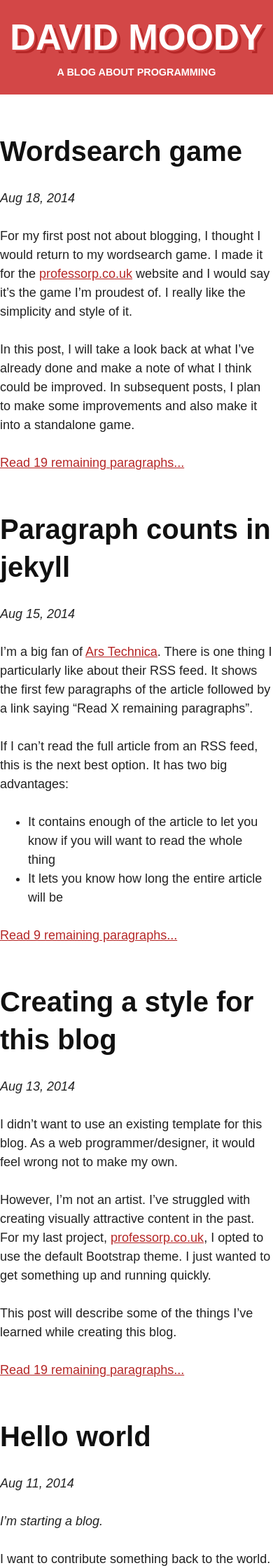
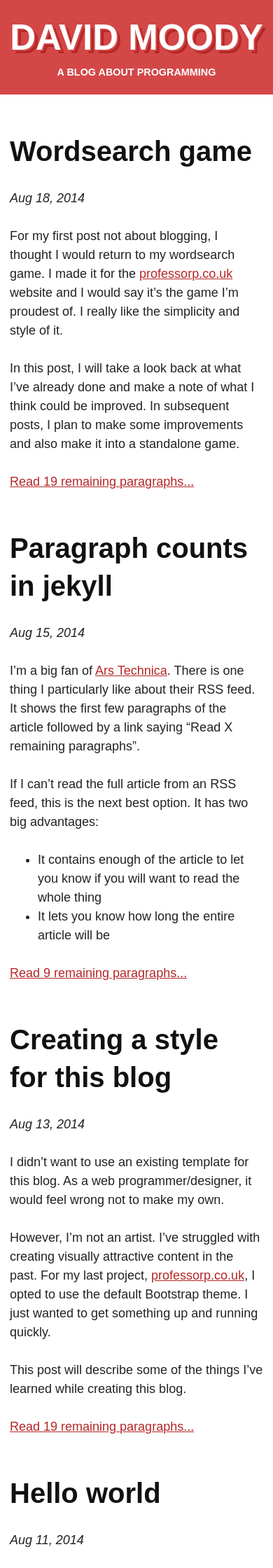
Before and after one commit to davidxmoody/davidxmoody.com, a Jekyll site: the page built from index.html, in a window 390 px wide. Shown: the top 2240 px of the page at 70% size. Built offline with Jekyll 4.4.1, drawn with Linux system fonts in a browser that asks for light colours; the list of posts is cut into pages by our own code.

Commit message:
Added padding for small screens

```diff
--- a/_layouts/post.html
+++ b/_layouts/post.html
@@ -5,11 +5,11 @@ layout: default
 
   <header class="post-header">
     <h1>{{ page.title }}</h1>
-    <p class="meta">{{ page.date | date: "%b %-d, %Y" }}{% if page.meta %} • {{ page.meta }}{% endif %}</p>
+    <p class="meta">{{ page.date | date: "%b %-d, %Y" }}</p>
   </header>
 
   <article class="post-content">
-  {{ content }}
+    {{ content }}
   </article>
 
 </div>
--- a/css/main.scss
+++ b/css/main.scss
@@ -65,6 +65,7 @@ $hover-link-color: $color-darker;
 .content {
   max-width: $body-font-size * 33;
   margin: auto;
+  padding: 0 14px;
   color: $content-text-color;
   h1, h2, h3, h4, h5, h6 {
     color: $content-header-color;
--- a/index.html
+++ b/index.html
@@ -1,8 +1,6 @@
 ---
 layout: default
 ---
-
-<div class="home">
 
 {% for post in paginator.posts %}
 
@@ -10,8 +8,14 @@ layout: default
 {% assign excerpt_paragraphs = post.excerpt | split: '<p>' | size | minus: 1 %}
 {% assign remaining_paragraphs = total_paragraphs | minus: excerpt_paragraphs %}
 
+<div class="post excerpt">
+
+  <header class="post-header">
     <h1>{{ post.title }}</h1>
     <p class="meta">{{ post.date | date: "%b %-d, %Y" }}</p>
+  </header>
+
+  <article class="post-content">
     {{ post.excerpt }}
     <p><a href="{{ post.url }}">
       {% if remaining_paragraphs > 0 %}
@@ -20,6 +24,9 @@ layout: default
       View post on separate page
       {% endif %}
     </a></p>
+  </article>
+
+</div>
 {% endfor %}
 
 {% if paginator.total_pages > 1 %}
@@ -48,7 +55,3 @@ layout: default
   {% endif %}
 </p>
 {% endif %}
-
-  <!--<p class="rss-subscribe">subscribe <a href="/feed.xml">via RSS</a></p>-->
-
-</div>
```
Lines whose indentation alone changed are shown as unchanged.
